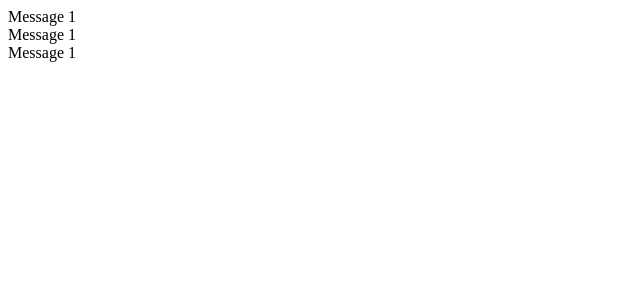
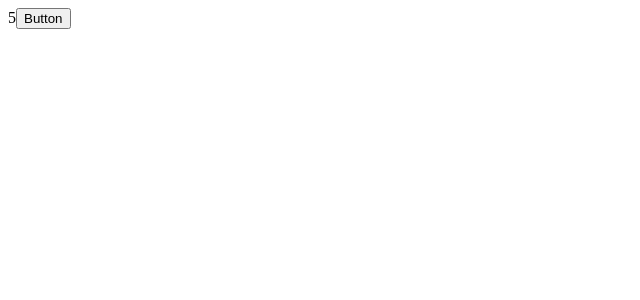
Before and after one commit to contacttokunal/react-basic, a React (Vite) app: page / in a window 1280 px wide. Shown: the top 300 px of the page, without its empty margins (0-640 px from the left). Built offline with nearby package versions, Linux system fonts and the light colour scheme.

Commit message:
Updating object

```diff
--- a/src/App.tsx
+++ b/src/App.tsx
@@ -1,11 +1,20 @@
-import Message from "./components/Message";
+import { useState } from "react";
 
 const App = () => {
+  const [drink, setDrink] = useState({
+    title: "Americano",
+    price: 5,
+  });
+
+  const handleClick = () => {
+    const newDrink = { ...drink, price: 6 };
+    setDrink(newDrink);
+  };
+
   return (
     <div>
-      <Message />
-      <Message />
-      <Message />
+      {drink.price}
+      <button onClick={handleClick}>Button</button>
     </div>
   );
 };
```
